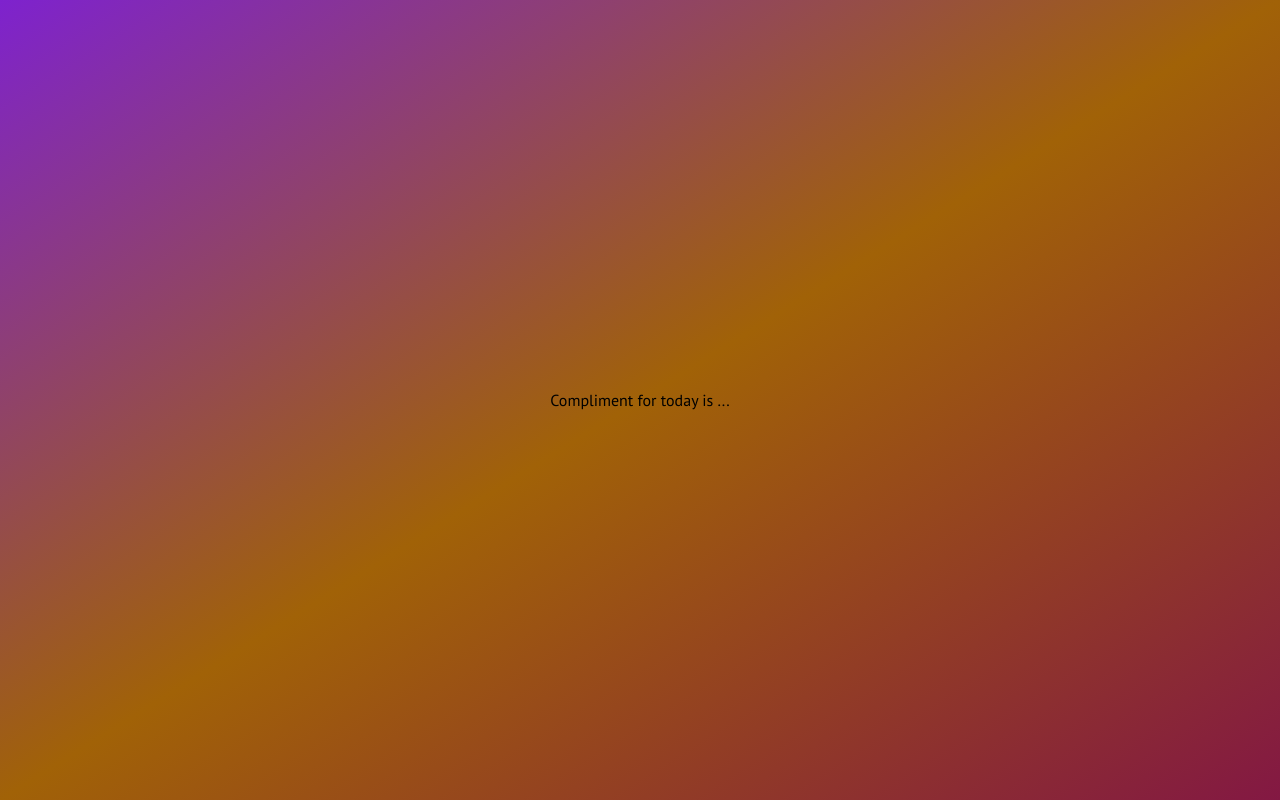
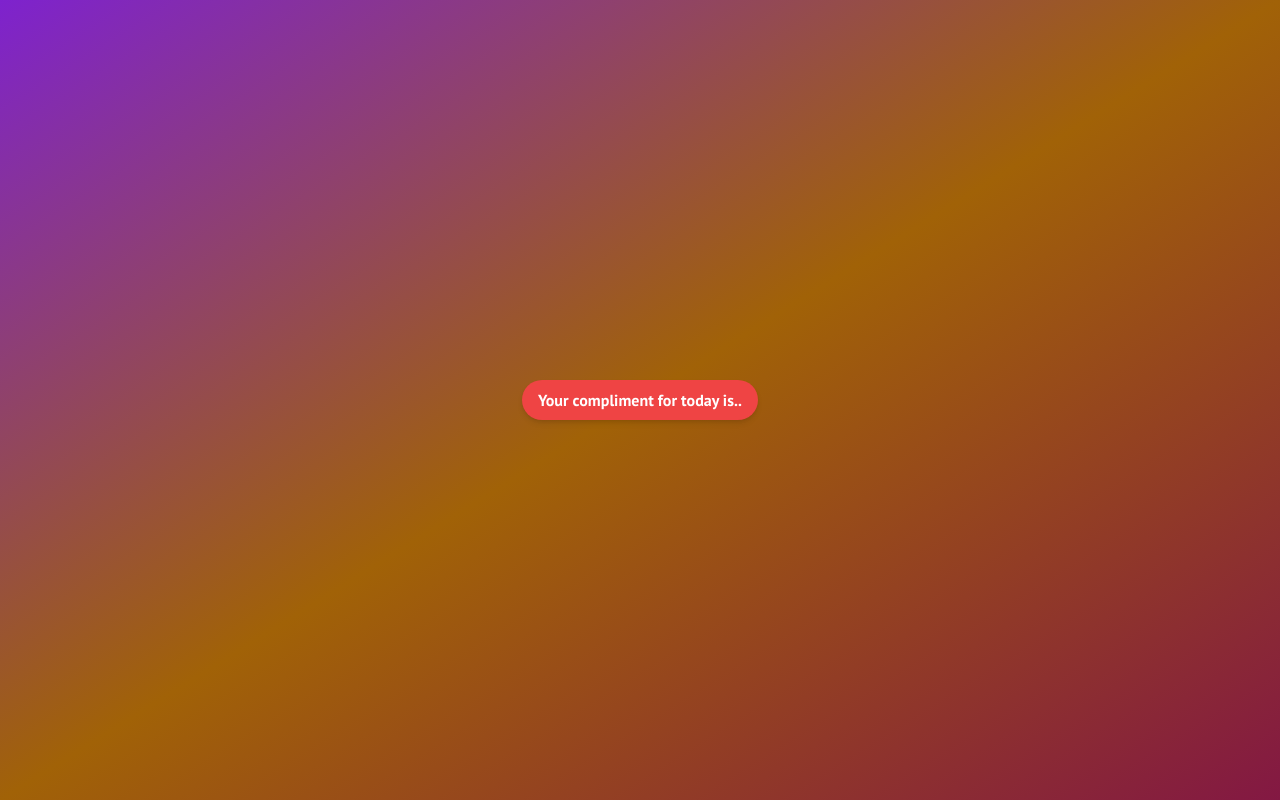
Before and after one commit to Pieczasz/generator-komplementow, a React (Vite) app: page / in a window 1280 px wide. Built offline with nearby package versions, Linux system fonts and the light colour scheme.

Commit message:
do dopracowania tailwind

```diff
--- a/src/GenerateCompliment.tsx
+++ b/src/GenerateCompliment.tsx
@@ -3,6 +3,7 @@ import Compliments from './Compliments';
 
 function GenerateCompliment() {
 	const [randomCompliment, setRandomCompliment] = useState('');
+	const [showButton, setShowButton] = useState(true);
 
 	const generateRandomCompliment = () => {
 		const today = new Date().toLocaleDateString();
@@ -17,14 +18,25 @@ function GenerateCompliment() {
 			localStorage.setItem(today, newCompliment);
 			setRandomCompliment(newCompliment);
 		}
+
+		setShowButton(false);
 	};
 
 	return (
-		<main>
-			<button onClick={generateRandomCompliment}>
-				Compliment for today is ...
-			</button>
-			{randomCompliment && <p>{randomCompliment}</p>}
+		<main className="flex justify-center items-center h-screen">
+			{showButton && (
+				<button
+					onClick={generateRandomCompliment}
+					className="bg-red-500 text-white font-bold py-2 px-4 rounded-full shadow-md hover:shadow-lg transform transition duration-300 ease-in-out hover:scale-105"
+				>
+					Your compliment for today is..
+				</button>
+			)}
+			{randomCompliment && (
+				<p className="text-3xl font-bold text-white bg-red-500 py-3 px-4 rounded-full shadow-md">
+					{randomCompliment}
+				</p>
+			)}
 		</main>
 	);
 }
```
